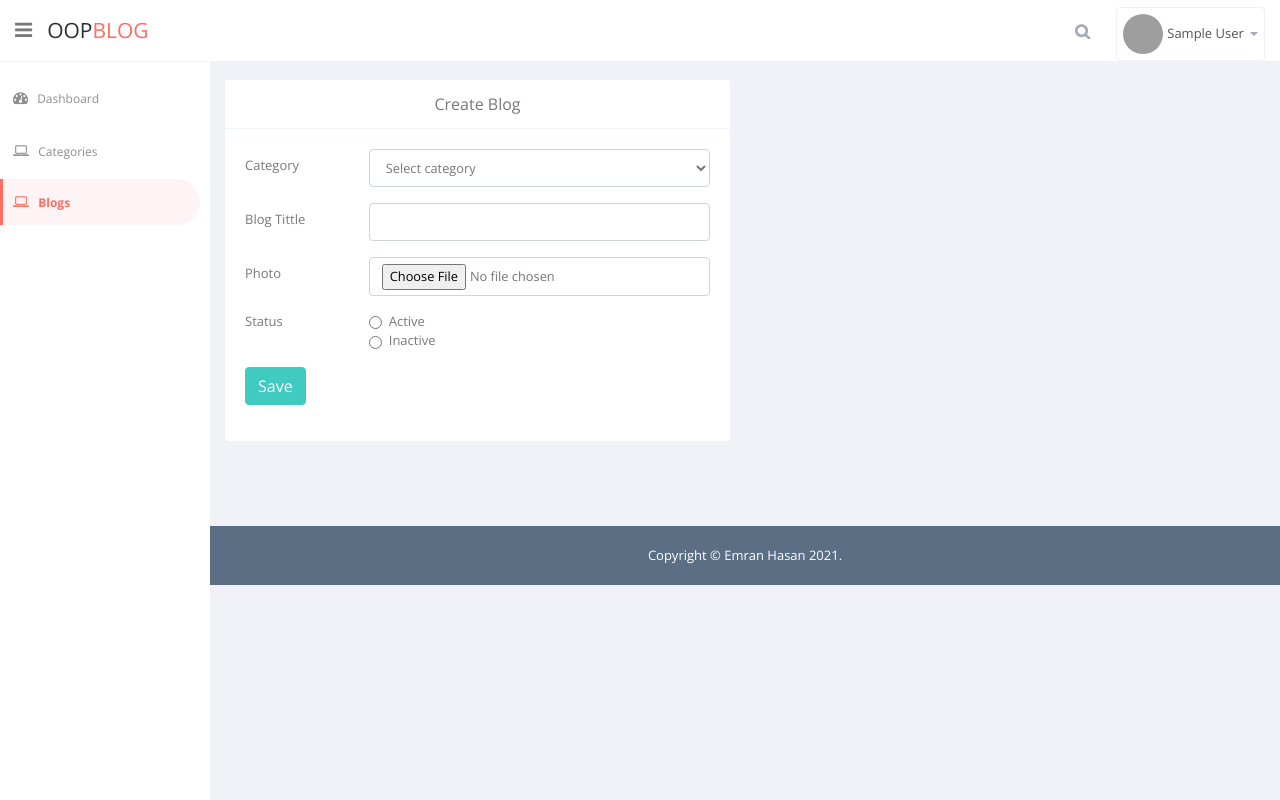
After one commit to Emran-Bu/oop_blog_project, a PHP site: page /admin/add_blog.php in a window 1280 px wide. The commit adds this page. Run offline with PHP 8.4, Linux system fonts and the light colour scheme; the visitor is signed in with stand-in values (Sample User, id 1); some libraries are stand-ins or nearby versions; grey boxes are pictures that could not be loaded.

Commit message:
add blog

```diff
--- /dev/null
+++ b/admin/add_blog.php
@@ -0,0 +1,91 @@
+<?php
+
+use App\classes\Category;
+
+include('header.php') ?>
+<?php
+
+    require_once('../vendor/autoload.php');
+    $category = new Category;
+
+    if (isset($_POST['save_category'])) {
+        $categoryError = $category->addCategory($_POST);
+    }
+
+?>
+    <div class="row">
+        <div class="col-lg-6">
+            <section class="card">
+                <header class="text-center card-header">
+                    Create Blog
+                </header>
+                <div class="card-body">
+                    <form action="" method="POST" enctype="multipart/form-data">
+                        <div class="form-group row">
+                            <label for="cat_id" class="col-sm-3 col-form-label">Category</label>
+                            <div class="col-sm-9">
+                                <select class="form-control" name="cat_id" id="cat_id">
+                                    <option value="">Select category</option>
+                                </select>
+                            </div>
+                        </div>
+
+                        <div class="row form-group">
+                            <label for="blog_title" class="col-sm-3 col-form-label">Blog Tittle</label>
+                            <div class="col-sm-9">
+                                <input class="form-control" type="text" name="blog_title" id="blog_title">
+                            </div>
+                        </div>
+
+                        <div class="row form-group">
+                            <label for="photo" class="col-sm-3 col-form-label">Photo</label>
+                            <div class="col-sm-9">
+                                <input class="form-control" type="file" name="photo" id="photo">
+                            </div>
+                        </div>
+
+                        <fieldset class="form-group">
+                            <div class="row">
+                                <legend class="col-form-label col-sm-3 pt-0">Status</legend>
+                                <div class="col-sm-9">
+                                    <div class="form-check">
+                                        <input class="form-check-input" type="radio" name="status" id="active" value="1">
+                                        <label class="form-check-label" for="active">
+                                            Active
+                                        </label>
+                                    </div>
+                                    <div class="form-check">
+                                        <input class="form-check-input" type="radio" name="status" id="inactive" value="0">
+                                        <label class="form-check-label" for="inactive">
+                                            Inactive
+                                        </label>
+                                    </div>
+                                </div>
+                            </div>
+                        </fieldset>
+                        <div class="form-group row">
+                            <div class="col-sm-10">
+                                <button type="submit" class="btn btn-primary" name="save_category">Save</button>
+                            </div>
+                        </div>
+                        <div class="row">
+                            <div class="col-sm-6 offset-sm-3">
+                                <div class="text-center">
+                                    <?php
+                                    if(isset($categoryError)){
+                                    ?>
+                                        <p class="text-danger"> <?= (isset($categoryError))? $categoryError : ''; ?> </p>
+
+                                    <?php
+                                     }
+                                    ?>
+                                </div>
+                            </div>
+                        </div>
+                    </form>
+                </div>
+            </section>
+
+        </div>
+    </div>
+<?php include('footer.php') ?>
--- a/admin/header.php
+++ b/admin/header.php
@@ -1,5 +1,6 @@
 <?php
 
+    ob_start();
     session_start();
     if (!isset($_SESSION['userID'])) {
         header('location: login.php');
@@ -103,6 +104,17 @@
                       </ul>
                   </li>
 
+                  <li class="sub-menu">
+                      <a class="<?= $page =='add_blog.php' || $page =='manage_blog.php'? 'active': '' ?>" href="javascript:;" >
+                          <i class="fa fa-laptop"></i>
+                          <span>Blogs</span>
+                      </a>
+                      <ul class="sub">
+                          <li class="<?= $page=='add_blog.php'? 'active': '' ?>"><a  href="add_blog.php">Add Blog</a></li>
+                          <li class="<?= $page=='manage_blog.php'? 'active': '' ?>"><a  href="manage_blog.php">Manage Blog</a></li>
+                      </ul>
+                  </li>
+
               </ul>
               <!-- sidebar menu end-->
           </div>
```
Also changed, not shown: admin/manage_blog.php (added, +96 -0 lines).
